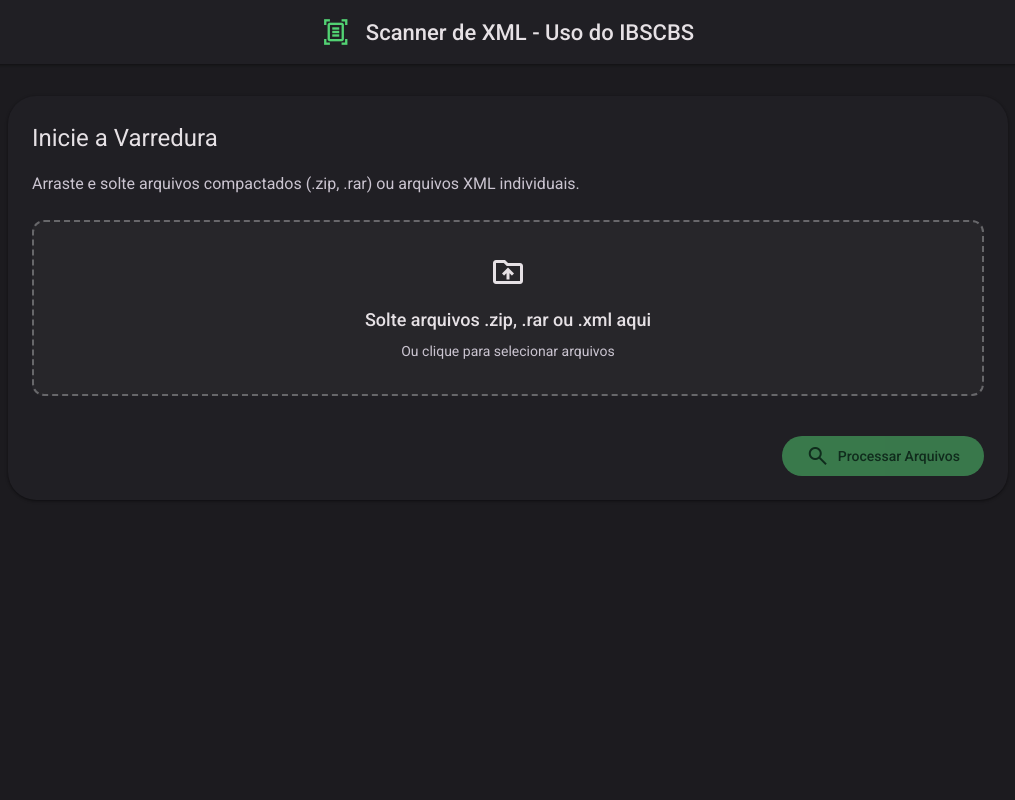
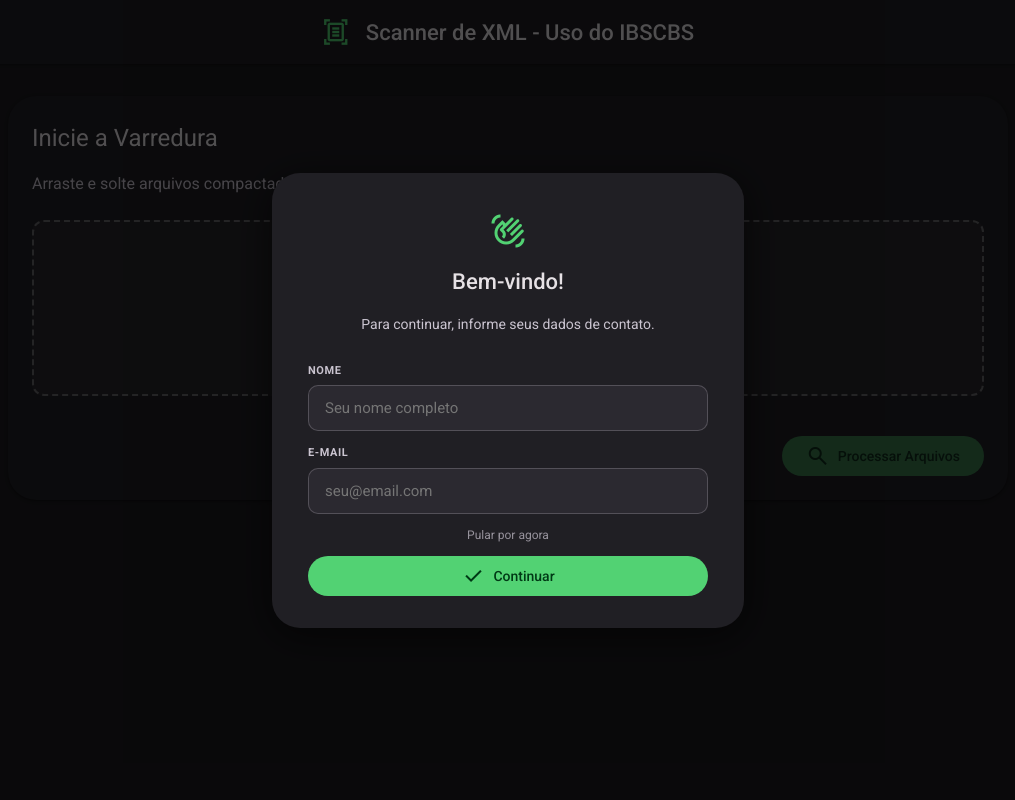
Before and after one commit to Mateusallz1/ibscbs-scanner, a Flask app: page / in a window 1280 px wide. Shown: the whole page, without its empty margins (132-1147 px from the left). Run offline with Flask 3, Linux system fonts and the light colour scheme; parts of the project's set-up code (start-up, migrations or seed data) failed here and were passed over.

Commit message:
Add lead capture functionality with modal and API endpoint

```diff
--- a/app.py
+++ b/app.py
@@ -121,6 +121,25 @@ def scan_ibs():
             cleanup_directory(temp_dir)
 
 
+@app.route("/api/capture-lead", methods=["POST"])
+def capture_lead():
+    """Persist a user lead (name + email) to leads.txt."""
+    data = request.get_json(silent=True) or {}
+    nome = str(data.get("nome", "")).strip()
+    email = str(data.get("email", "")).strip()
+
+    if not nome or not email:
+        return jsonify({"success": False, "error": "Nome e e-mail são obrigatórios."}), 400
+
+    leads_file = os.path.join(os.path.dirname(__file__), "leads.txt")
+    timestamp = datetime.now().strftime("%Y-%m-%d %H:%M:%S")
+    with open(leads_file, "a", encoding="utf-8") as f:
+        f.write(f"{timestamp} | {nome} | {email}\n")
+
+    logger.info("Lead capturado: %s <%s>", nome, email)
+    return jsonify({"success": True})
+
+
 @app.route("/api/export-pdf", methods=["GET"])
 def export_pdf():
     """Export scan results as a PDF report."""
--- /dev/null
+++ b/leads.txt
@@ -0,0 +1 @@
+2026-03-19 10:19:29 | mateus | teste@gmail.com
--- a/static/script.js
+++ b/static/script.js
@@ -376,4 +376,43 @@ document.addEventListener('DOMContentLoaded', () => {
             }
         });
     }
+
+    // --- Lead Capture Modal ---
+    const leadModal = document.getElementById('lead-modal');
+    const leadForm = document.getElementById('lead-form');
+    const btnLeadSkip = document.getElementById('btn-lead-skip');
+    const leadError = document.getElementById('lead-error');
+
+    if (!localStorage.getItem('ibscbs_lead_done')) {
+        leadModal.classList.remove('hidden');
+    }
+
+    leadForm.addEventListener('submit', async (e) => {
+        e.preventDefault();
+        const nome = document.getElementById('lead-nome').value.trim();
+        const email = document.getElementById('lead-email').value.trim();
+
+        const emailValid = /^[^\s@]+@[^\s@]+\.[^\s@]+$/.test(email);
+        if (!nome || !emailValid) {
+            leadError.classList.remove('hidden');
+            return;
+        }
+        leadError.classList.add('hidden');
+
+        try {
+            await fetch('/api/capture-lead', {
+                method: 'POST',
+                headers: { 'Content-Type': 'application/json' },
+                body: JSON.stringify({ nome, email }),
+            });
+        } catch (_) { /* silent — não bloquear o usuário */ }
+
+        localStorage.setItem('ibscbs_lead_done', '1');
+        leadModal.classList.add('hidden');
+    });
+
+    btnLeadSkip.addEventListener('click', () => {
+        localStorage.setItem('ibscbs_lead_done', '1');
+        leadModal.classList.add('hidden');
+    });
 });
--- a/static/style.css
+++ b/static/style.css
@@ -472,6 +472,121 @@ body.md-body {
     transform: rotate(180deg);
 }
 
+/* Lead Capture Modal */
+.modal-overlay {
+    position: fixed;
+    inset: 0;
+    background: rgba(0, 0, 0, 0.65);
+    z-index: 1000;
+    display: flex;
+    align-items: center;
+    justify-content: center;
+}
+
+.modal-card {
+    background: var(--md-sys-color-surface-container);
+    border-radius: 28px;
+    padding: 40px 36px 32px;
+    max-width: 400px;
+    width: calc(100% - 32px);
+    box-shadow: 0 8px 40px rgba(0, 0, 0, 0.6);
+    display: flex;
+    flex-direction: column;
+    align-items: center;
+    text-align: center;
+    gap: 4px;
+}
+
+.modal-card form {
+    width: 100%;
+}
+
+.modal-card .md-headline {
+    font-size: 22px;
+    font-weight: 500;
+    margin: 0;
+}
+
+.modal-card .md-body-text {
+    font-size: 14px;
+    line-height: 1.5;
+    margin: 4px 0 20px;
+}
+
+.modal-field {
+    width: 100%;
+    display: flex;
+    flex-direction: column;
+    gap: 6px;
+    margin-bottom: 14px;
+    text-align: left;
+}
+
+.modal-field label {
+    font-size: 11px;
+    color: var(--md-sys-color-on-surface-variant);
+    font-weight: 600;
+    letter-spacing: 0.6px;
+    text-transform: uppercase;
+}
+
+.modal-field input {
+    background: var(--md-sys-color-surface-container-high);
+    border: 1px solid rgba(202, 196, 208, 0.25);
+    border-radius: 10px;
+    padding: 13px 16px;
+    color: var(--md-sys-color-on-surface);
+    font-size: 15px;
+    font-family: inherit;
+    outline: none;
+    transition: border-color 0.2s, box-shadow 0.2s;
+    width: 100%;
+    box-sizing: border-box;
+}
+
+.modal-field input:focus {
+    border-color: var(--md-sys-color-primary);
+    box-shadow: 0 0 0 3px rgba(82, 210, 115, 0.15);
+}
+
+.modal-actions {
+    display: flex;
+    flex-direction: column;
+    align-items: center;
+    gap: 14px;
+    width: 100%;
+    margin-top: 12px;
+}
+
+.modal-actions .md-btn {
+    width: 100%;
+    justify-content: center;
+}
+
+.modal-skip {
+    background: none;
+    border: none;
+    color: var(--md-sys-color-on-surface-variant);
+    font-size: 12px;
+    cursor: pointer;
+    padding: 0;
+    font-family: inherit;
+    opacity: 0.7;
+    transition: opacity 0.2s;
+}
+
+.modal-skip:hover {
+    opacity: 1;
+}
+
+.lead-error {
+    color: var(--md-sys-color-error);
+    font-size: 12px;
+    margin: -6px 0 6px;
+    width: 100%;
+    text-align: left;
+}
+
 .empty-state-full {
     display: flex;
     flex-direction: column;
--- a/templates/index.html
+++ b/templates/index.html
@@ -151,6 +151,35 @@
 
     </main>
 
+    <!-- Lead Capture Modal -->
+    <div id="lead-modal" class="modal-overlay hidden">
+        <div class="modal-card">
+            <span class="material-symbols-outlined icon-large text-primary" style="margin-bottom: 12px;">waving_hand</span>
+            <h2 class="md-headline" style="margin-bottom: 8px;">Bem-vindo!</h2>
+            <p class="md-body-text" style="margin-bottom: 24px; color: var(--md-sys-color-on-surface-variant);">
+                Para continuar, informe seus dados de contato.
+            </p>
+            <form id="lead-form" novalidate>
+                <div class="modal-field">
+                    <label for="lead-nome">Nome</label>
+                    <input type="text" id="lead-nome" placeholder="Seu nome completo" autocomplete="name">
+                </div>
+                <div class="modal-field">
+                    <label for="lead-email">E-mail</label>
+                    <input type="email" id="lead-email" placeholder="seu@email.com" autocomplete="email">
+                </div>
+                <p id="lead-error" class="lead-error hidden">Preencha nome e e-mail válidos.</p>
+                <div class="modal-actions">
+                    <button type="button" class="modal-skip" id="btn-lead-skip">Pular por agora</button>
+                    <button type="submit" class="md-btn md-btn-filled">
+                        <span class="material-symbols-outlined">check</span>
+                        Continuar
+                    </button>
+                </div>
+            </form>
+        </div>
+    </div>
+
     <script src="/static/script.js"></script>
 </body>
 
```
